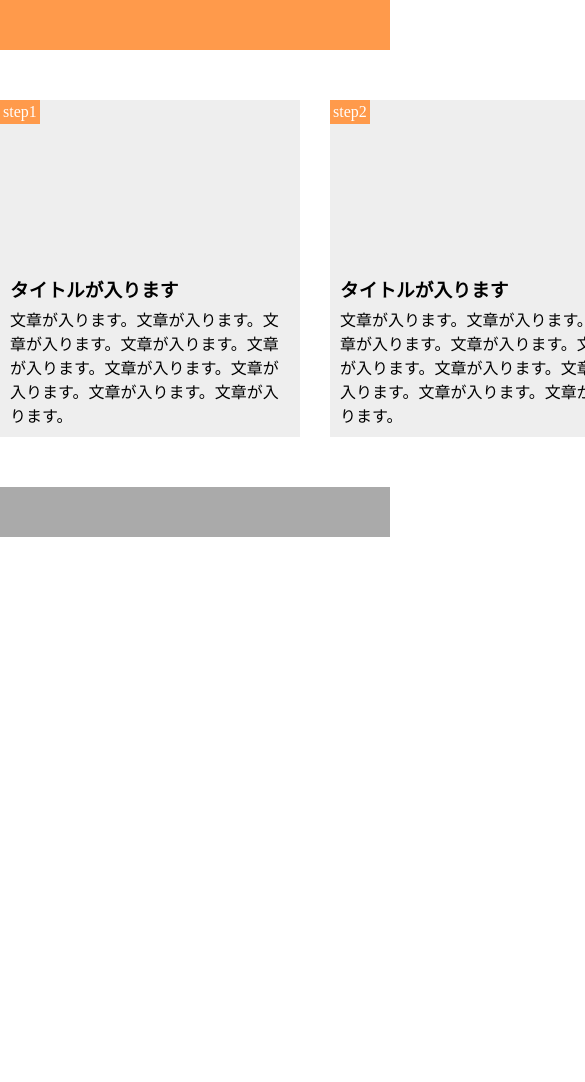
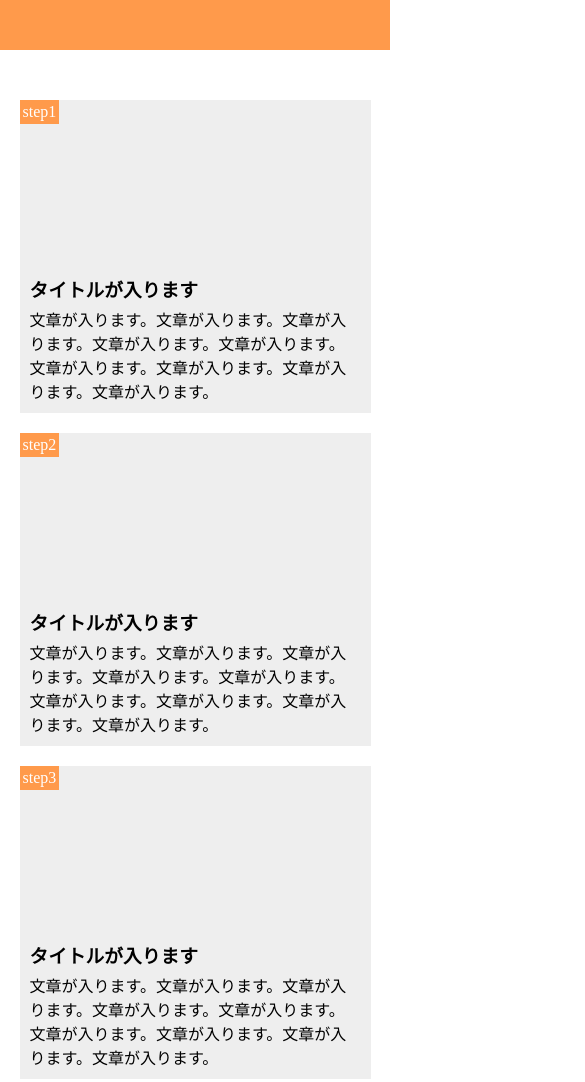
Before and after one commit to docty89/1-9, a plain HTML site: page index.html in a window 390 px wide. Shown: the top 1082 px of the page, 585 px wide, since content can reach past the window. Before the commit the page ends 844 px from the top, so only its background shows below. Drawn offline with Linux system fonts and the light colour scheme.

Commit message:
1-10課題

```diff
--- a/index.html
+++ b/index.html
@@ -1,8 +1,9 @@
 <!DOCTYPE html>
 <html lang="ja">
   <meta charset="UTF-8" />
+  <meta name="viewport" content="width=device-width,initial-scale=1.0">
   <link rel="stylesheet" href="style.css" />
-  <title>9小演習問題</title>
+  <title>9章演習問題</title>
 
   <body>
     <div class="header"></div>
--- a/style.css
+++ b/style.css
@@ -66,3 +66,20 @@ main {
   height: 50px;
   background-color: #aaaaaa;
 }
+
+@media screen and (max-width: 768px) {
+  main {
+    width: 100%;
+    display: block;
+  }
+
+  .box {
+    width: 90%;
+    margin: auto;
+    margin-bottom: 20px;
+  }
+
+  .box:nth-child(3) {
+    margin-right: auto;
+  }
+}
```
